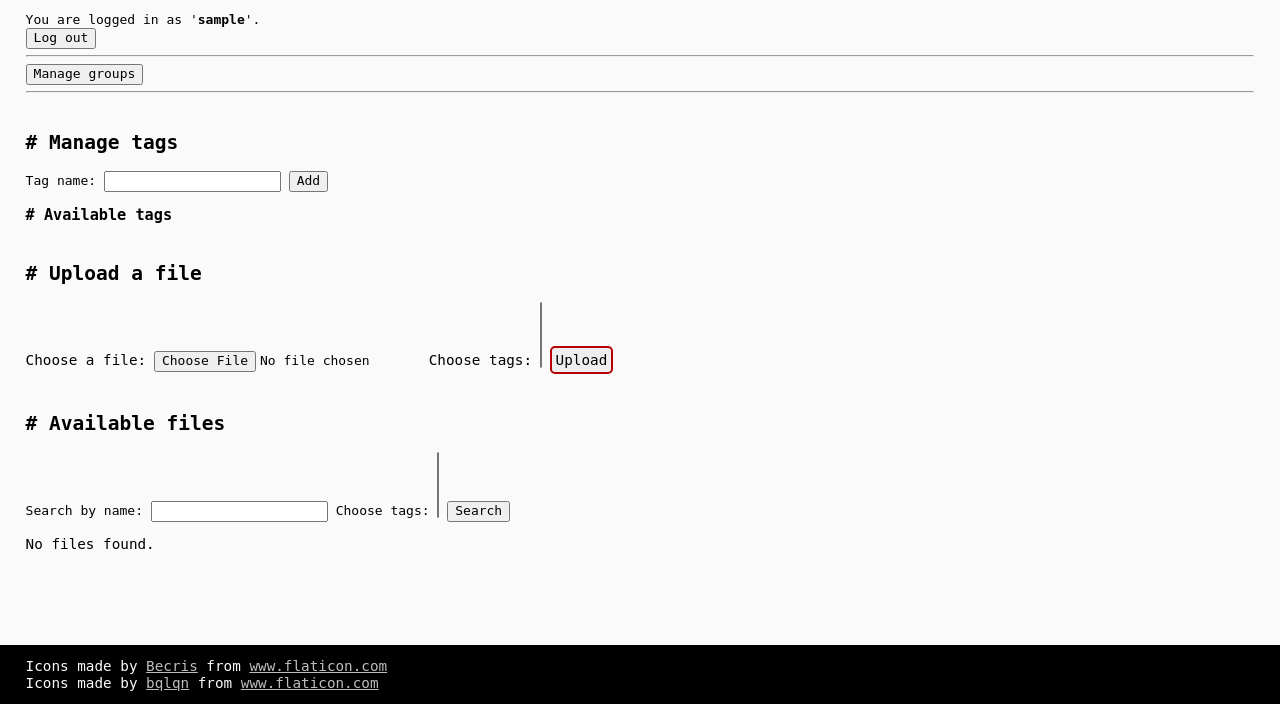
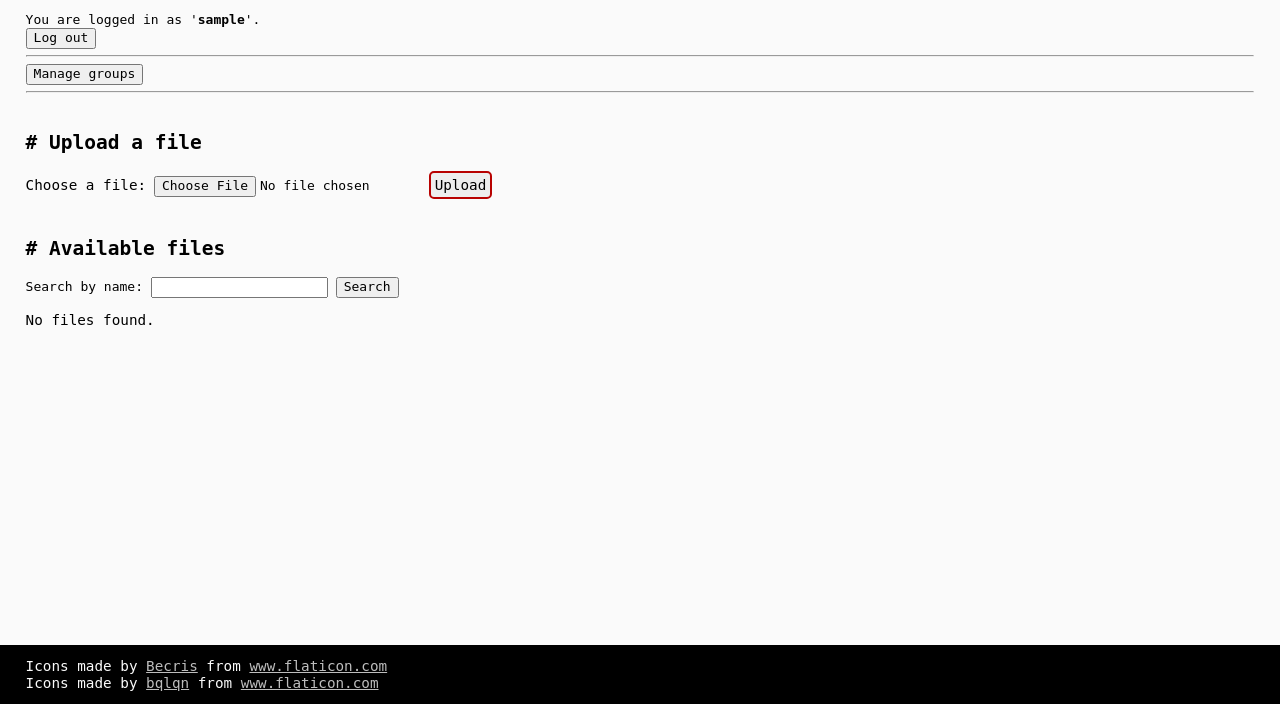
Before and after one commit to alcoholic-otters/filesofotters, a Django app: page /filesharing/ in a window 1280 px wide. Shown: the part 96-800 px from the top of the page. Run offline with Django 3.2, Linux system fonts and the light colour scheme; the visitor is signed in with stand-in values (Sample User, id 1); data that the repository does not hold is empty.

Commit message:
Remove some of the older controls for tags

```diff
--- a/filesharing/forms.py
+++ b/filesharing/forms.py
@@ -11,7 +11,6 @@ class FileUploadForm(forms.Form):
     """The form used to upload a file."""
 
     the_file = forms.FileField()
-    tags = forms.ModelMultipleChoiceField(Tag.objects.all(), required=False)
 
 
 class FileGroupSetForm(forms.Form):
--- a/filesharing/templates/filesharing/index.html
+++ b/filesharing/templates/filesharing/index.html
@@ -40,41 +40,11 @@
     </section>
 
     <section>
-      <h2># Manage tags</h2>
-      <form method="post" action="{% url 'filesharing:tag-create' %}">
-        {% csrf_token %}
-        <label for="name">Tag name:</label>
-        <input type="text" name="name" required>
-        <input type="submit" value="Add">
-      </form>
-
-      <h3># Available tags</h3>
-      <ul>
-        {% for tag in tags %}
-        <li>
-          {{ tag }}
-          <a href="{% url 'filesharing:tag-delete' tag.id %}">
-            <button>Delete</button>
-          </a>
-        </li>
-        {% endfor %}
-      </ul>
-    </section>
-
-    <section>
       <h2># Upload a file</h2>
       <form id="upload-form" method="post" action="{% url 'filesharing:upload' %}" enctype="multipart/form-data">
         {% csrf_token %}
         <label for="the_file">Choose a file:</label>
         <input type="file" name="the_file" required>
-
-        <label for="tags">Choose tags:</label>
-        <select name="tags" multiple>
-          {% for tag in tags %}
-          <option value="{{ tag.id }}">{{ tag.name }}</option>
-          {% endfor %}
-        </select>
-
         <input id="upload-button" type="submit" value="Upload">
       </form>
     </section>
@@ -86,14 +56,6 @@
         {% csrf_token %}
         <label for="search">Search by name:</label>
         <input type="text" name="search">
-
-        <label for="search_tags">Choose tags:</label>
-        <select name="search_tags" multiple>
-          {% for tag in tags %}
-          <option value="{{ tag.id }}">{{ tag.name }}</option>
-          {% endfor %}
-        </select>
-
         <input type="submit" value="Search">
       </form>
 
--- a/filesharing/views.py
+++ b/filesharing/views.py
@@ -39,8 +39,7 @@ class FileUploadView(LoginRequiredMixin, View):
         try:
             user = request.user
             file_obj = request.FILES['the_file']
-            tags = form.cleaned_data.get('tags', [])
-            FileUploadView.save_and_store(user, file_obj, tags)
+            FileUploadView.save_and_store(user, file_obj)
         except ValueError as err:
             messages.error(request, str(err))
         else:
@@ -49,7 +48,7 @@ class FileUploadView(LoginRequiredMixin, View):
         return HttpResponseRedirect(reverse('filesharing:index'))
 
     @staticmethod
-    def save_and_store(user, file_obj, tags):
+    def save_and_store(user, file_obj):
         """Try to save a new file into the system.
 
         Checks if the given parameter is a valid, new file.
@@ -74,10 +73,7 @@ class FileUploadView(LoginRequiredMixin, View):
             raise ValueError('File already exists.')
 
         storage.save(metadata.storage_path, file_obj)
-
-        metadata.save()         # Save metadata to get an ID.
-        metadata.tags.set(tags)
-        metadata.save()         # Save with tags.
+        metadata.save()
 
 
 class FileDeleteView(LoginRequiredMixin, View):
```
